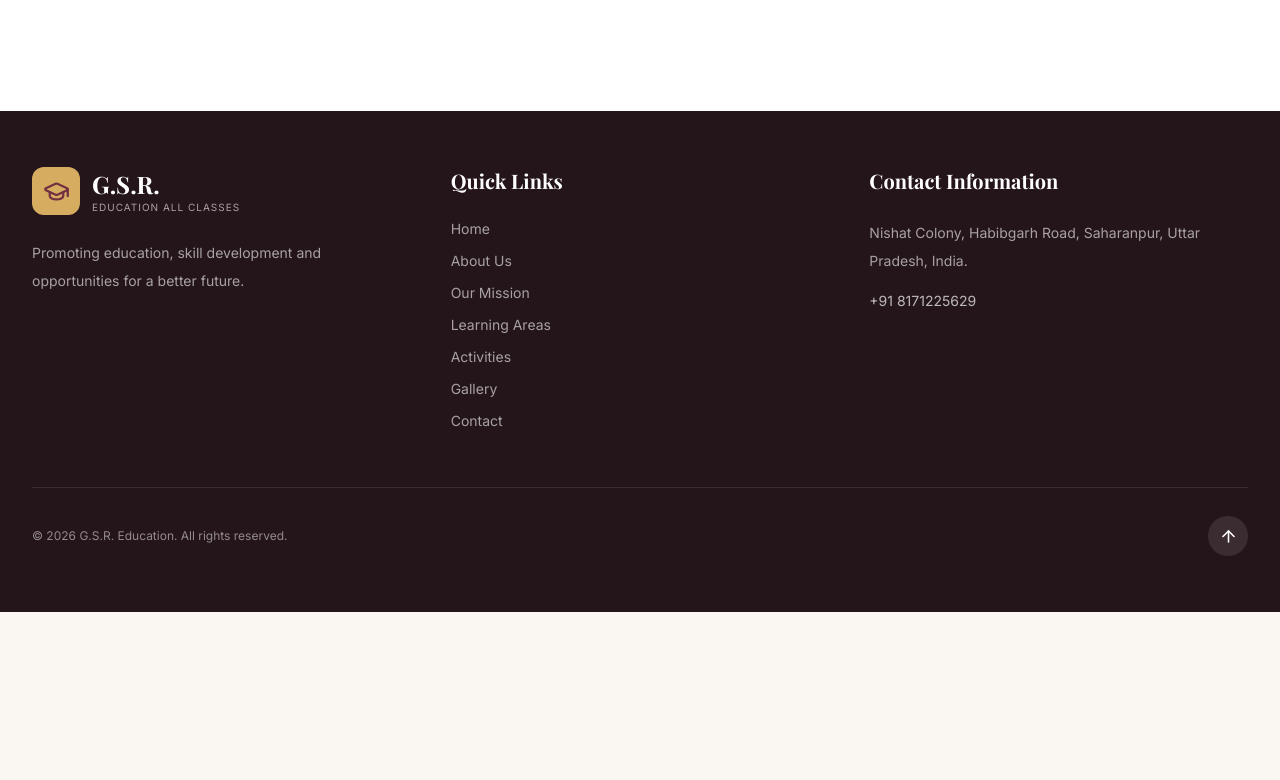
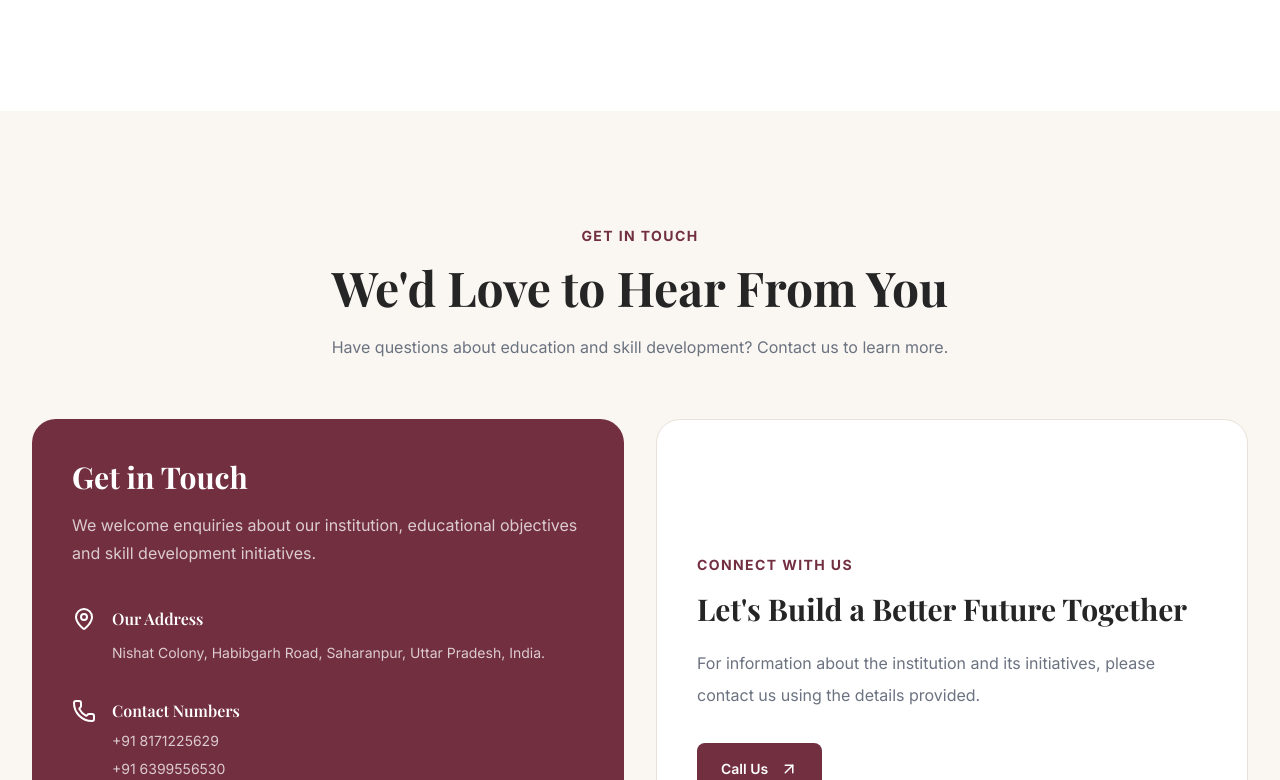
Before and after one commit to Sarfraz-Ahmad-it/gsr-education-website, a React (Vite) app: page / in a window 1280 px wide. Shown: the part 5980-6760 px from the top of the page. Before the commit the page ends 6592 px from the top, so only its background shows below. Built offline with nearby package versions, Linux system fonts and the light colour scheme.

Commit message:
Update main App component

```diff
--- a/src/App.jsx
+++ b/src/App.jsx
@@ -1,11 +1,14 @@
 import Navbar from "./components/common/Navbar";
 import Footer from "./components/common/Footer";
 import Hero from "./sections/Hero";
+import ImageCarousel from "./sections/ImageCarousel";
 import About from "./sections/About";
 import Mission from "./sections/Mission";
 import Courses from "./sections/Courses";
 import Activities from "./sections/Activities";
 import Gallery from "./sections/Gallery";
+import Contact from "./sections/Contact";
+import FAQ from "./sections/FAQ";
 
 function App() {
   return (
@@ -13,14 +16,17 @@ function App() {
       <Navbar />
 
       <main>
+        <ImageCarousel />
         <Hero />
         <About />
         <Mission />
         <Courses />
         <Activities />
         <Gallery />
-        <Footer />
+        <Contact />
+        <FAQ />
       </main>
+       <Footer />
     </>
   );
 }
```
